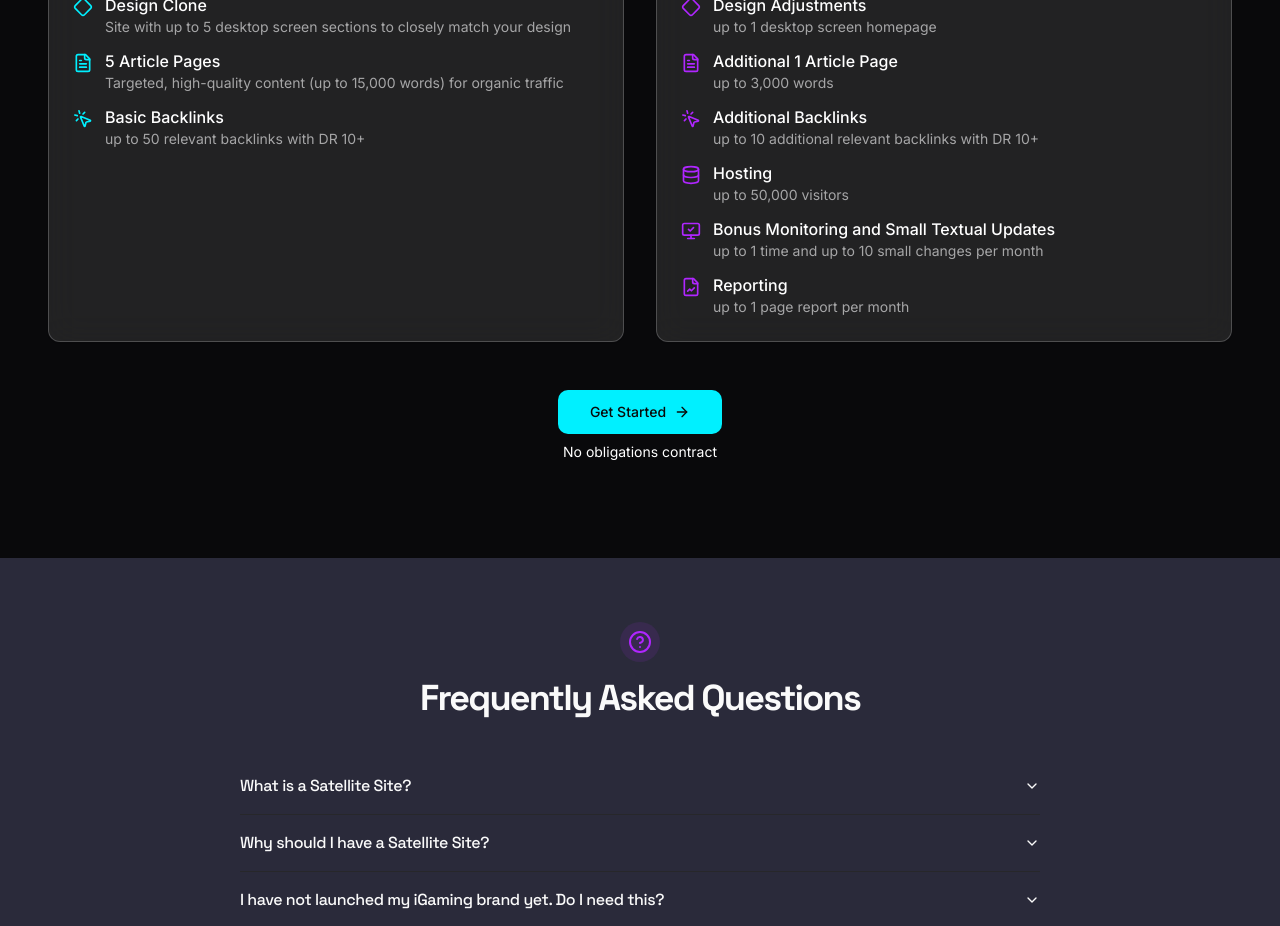
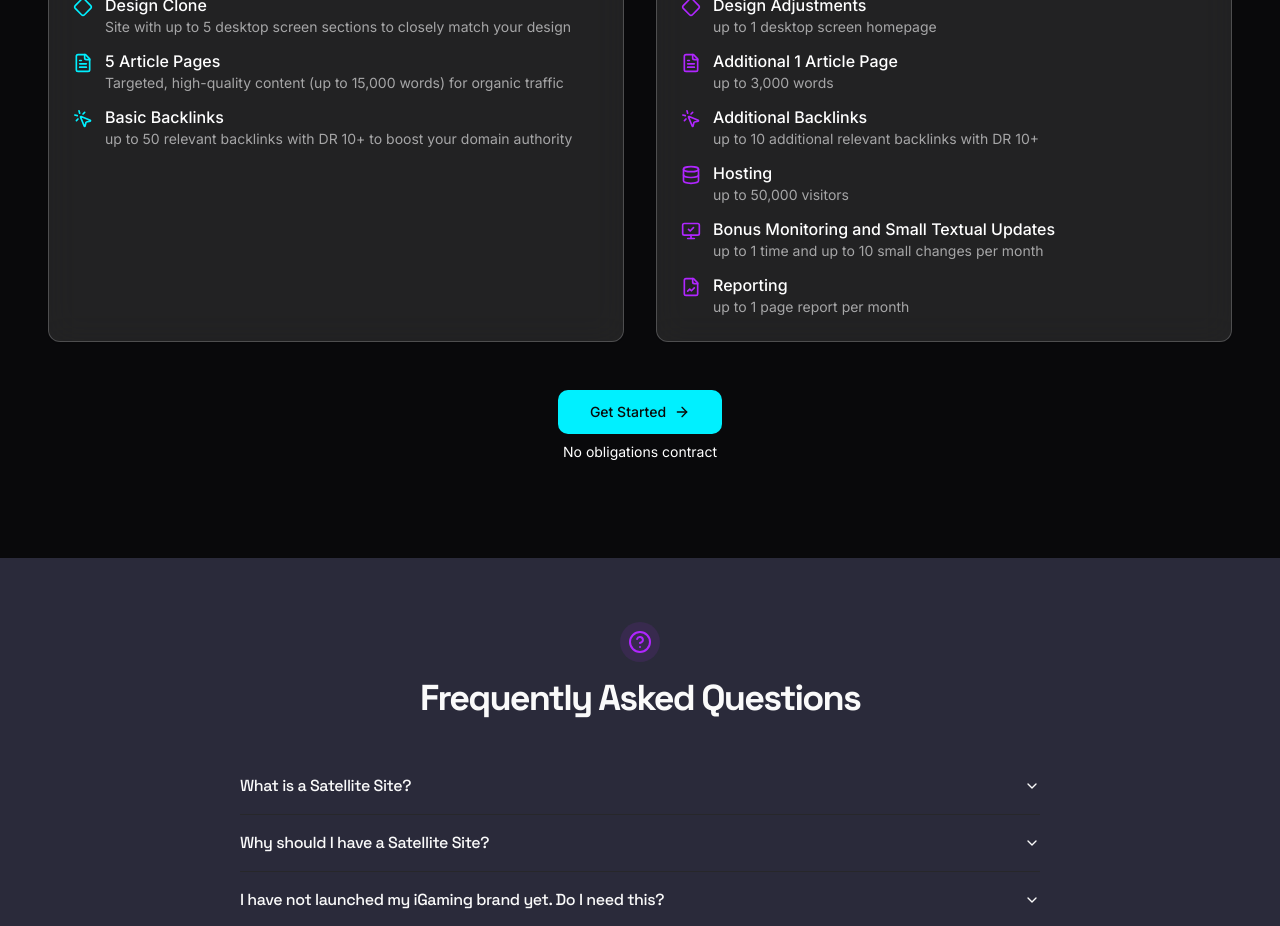
Before and after one commit to iGamingAudit/igaming-audit, a React (Vite) app: page / in a window 1280 px wide. Shown: the part 2680-3606 px from the top of the page. Built offline with nearby package versions, Linux system fonts and the light colour scheme.

Commit message:
Update backlink description
Modified the description in the PricingSection component to include "to boost your domain authority" for the relevant backlinks with DR 10+.
[skip gpt_engineer]

```diff
--- a/src/components/PricingSection.tsx
+++ b/src/components/PricingSection.tsx
@@ -49,7 +49,7 @@ export const PricingSection = () => {
                   <MousePointerClick className="w-5 h-5 text-primary mt-1 flex-shrink-0" />
                   <div>
                     <p className="font-medium text-white">Basic Backlinks</p>
-                    <p className="text-sm text-white/60">up to 50 relevant backlinks with DR 10+</p>
+                    <p className="text-sm text-white/60">up to 50 relevant backlinks with DR 10+ to boost your domain authority</p>
                   </div>
                 </div>
               </div>
```
